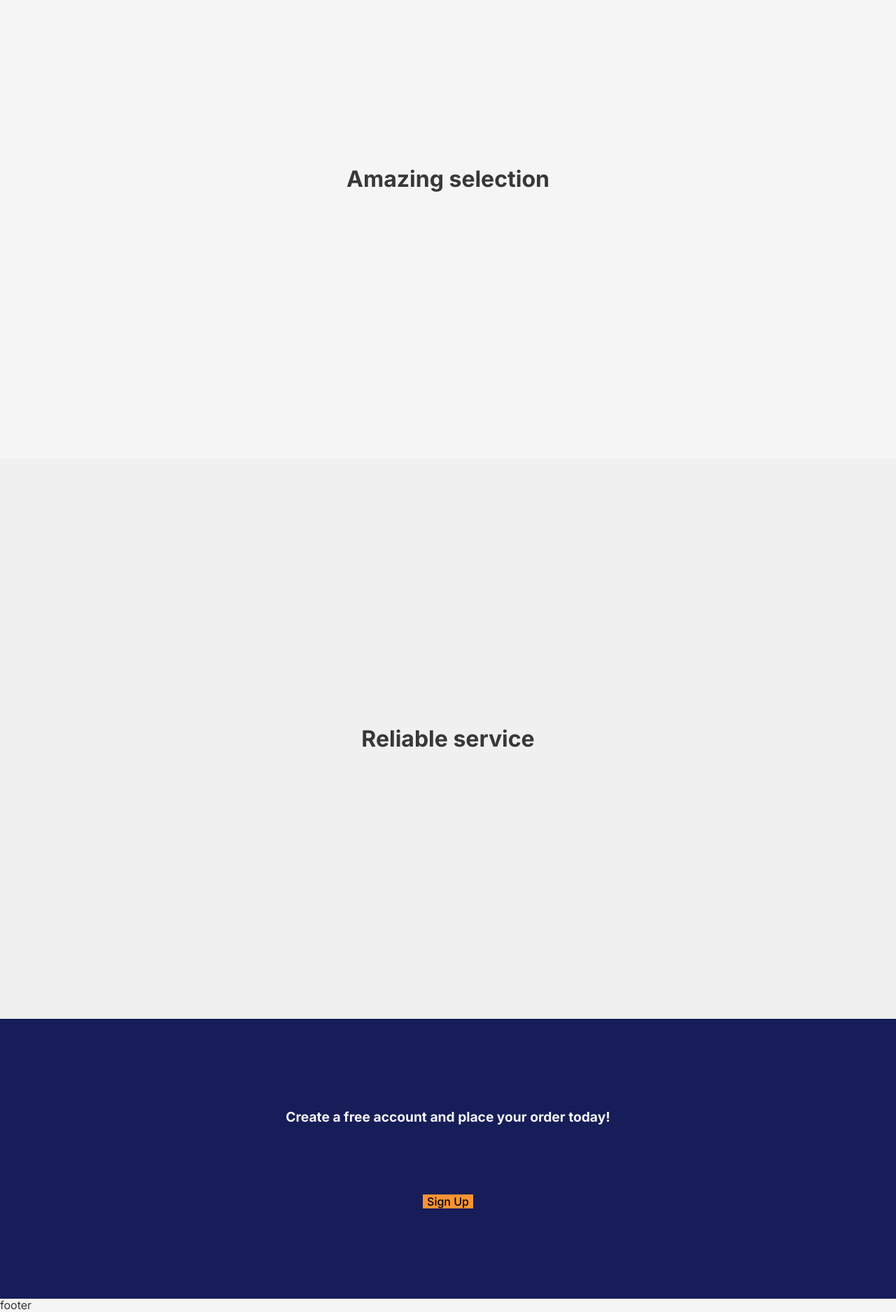
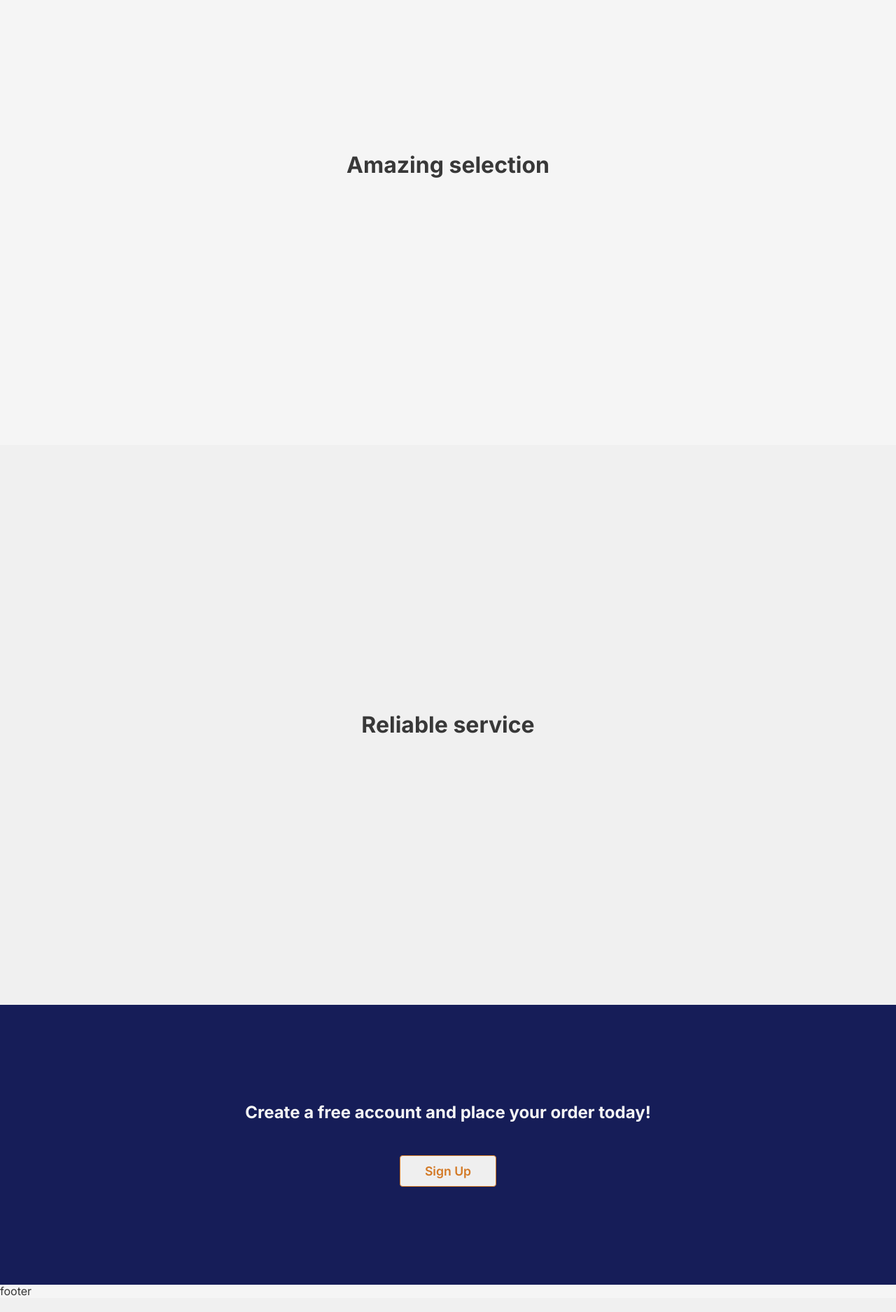
Before and after one commit to zsiskos/roadstartire, a Django app: page / in a window 1280 px wide. Shown: the part 1040-2915 px from the top of the page at 70% size. After the commit the page ends 2892 px from the top, so only its background shows below. Run offline with Django 3.2, Linux system fonts and the light colour scheme; some libraries are stand-ins or nearby versions.

Commit message:
adjust styles for consistency

```diff
--- a/main_app/static/css/base.css
+++ b/main_app/static/css/base.css
@@ -1,5 +1,5 @@
 :root {
-  --navbar-bg-color: rgb(245, 245, 245);
+  --navbar-bg-color: rgb(240, 240, 240);
   --main-bg-color: rgb(245, 245, 245);
   --accent-color-bright: rgb(250, 148, 53);
   --accent-color-shadow:  rgb(158, 158, 158);
@@ -51,8 +51,9 @@ p {
 
 /* LAYOUT */
 main {
-  padding-top: 6rem;
+  padding-top: 4.75rem;
 }
+
 .container-main {
   margin: 0 auto;
   width: 85%;
@@ -199,6 +200,10 @@ nav a {
 
 /* When screen gets larger than 850px */
 @media screen and (min-width: 850px) {
+  main {
+    padding-top: 6rem;
+  }
+
   .nav-toggle-label {
     display: none;
   }
--- a/main_app/static/css/home.css
+++ b/main_app/static/css/home.css
@@ -1,19 +1,22 @@
-.page {
+.container-home {
   height: 100vh;
-  min-height: 700px;
+  min-height: 475px;
   display: flex;
   flex-direction: column;
   justify-content: center;
   align-items: center;
+  text-align: center;
   position: relative;
   color:var(--main-text-dark);
 }
 
-#hero {
+#hero-1 {
   justify-content: flex-start;
+  margin-top: -1.25rem;
+  background-color: red;
 }
 
-.banner {
+.hero-1-banner {
   background-color: var(--accent-color-bright);
   width: 100%;
   height: 475px;
@@ -24,42 +27,17 @@
   color: var(--main-text-dark);
 }
 
-/* ──────────────────────────────────────────────────────────────────────────────── */
-
 #hero-3 {
   background-color: rgb(240, 240, 240);
-  /* height: 50vh;
-  min-height: 300px; */
 }
 
-
-/* ──────────────────────────────────────────────────────────────────────────────── */
-
-#create-account-hero {
+#hero-4 {
   background-color: rgb(22, 29, 88);
+  color: var(--main-bg-color);
   height: 50vh;
   min-height: 300px;
 }
 
-#create-account-hero h1 {
-  font-size: 1.2rem;
-  color: whitesmoke;
-  margin-bottom: 100px;
+#hero-4 h2 {
+  margin-bottom: 3rem;
 }
-
-#create-account-hero .btn{
-	font-size: 1rem;
-  background: var(--accent-color-bright);
-  font-weight: 500;
-	border: none;
-}
-
-#create-account-hero .btn:hover, #create-account-hero .btn:focus {
-	background: var(--link-color-hover);
-	outline: none;
-}
-
-#create-account-hero .btn:focus {
-	border-color: var(--accent-color-bright);
-  box-shadow: inset 0 1px 1px rgba(0, 0, 0, 0.075), 0 0 8px rgba(250, 148, 53, 0.6);
-}
--- a/main_app/templates/home.html
+++ b/main_app/templates/home.html
@@ -2,19 +2,19 @@
 {% load static %}
 
 {% block content %}
-<div class="page" id="hero">
-  <div class='banner'>We know tires</div>
-  <h1></h1>
+<div class="container-home" id="hero-1">
+  <div class="hero-1-banner">
+    <h4 class="hero-title">We know tires.</h4>
+  </div>
 </div>
-<div class="page" id="hero-2">
-  <h1>Amazing selection</h1>
+<div class="container-home" id="hero-2">
+  <h1 class="hero-title">Amazing selection</h1>
 </div>
-<div class="page" id="hero-3">
-  <h1>Reliable service</h1>
+<div class="container-home" id="hero-3">
+  <h1 class="hero-title">Reliable service</h1>
 </div>
-<div class="page" id='create-account-hero'>
-  <h1>Create a free account and place your order today!</h1>
-  <button type="button" class="btn btn-primary">Sign Up</button>
+<div class="container-home" id='hero-4'>
+  <h2 class="hero-title">Create a free account and place your order today!</h2>
+  <button type="button" class="order-btn">Sign Up</button>
 </div>
-
 {% endblock %}
```
